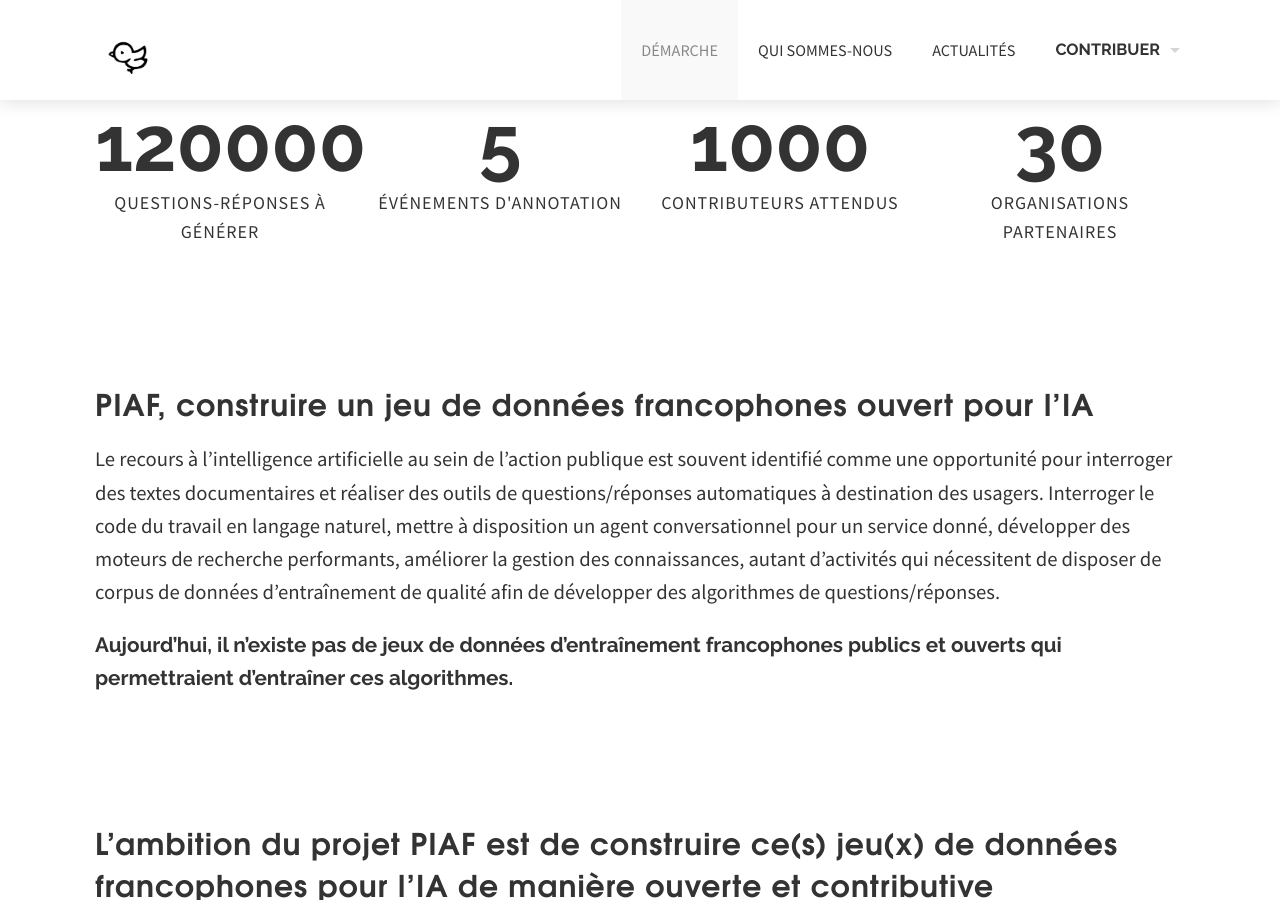
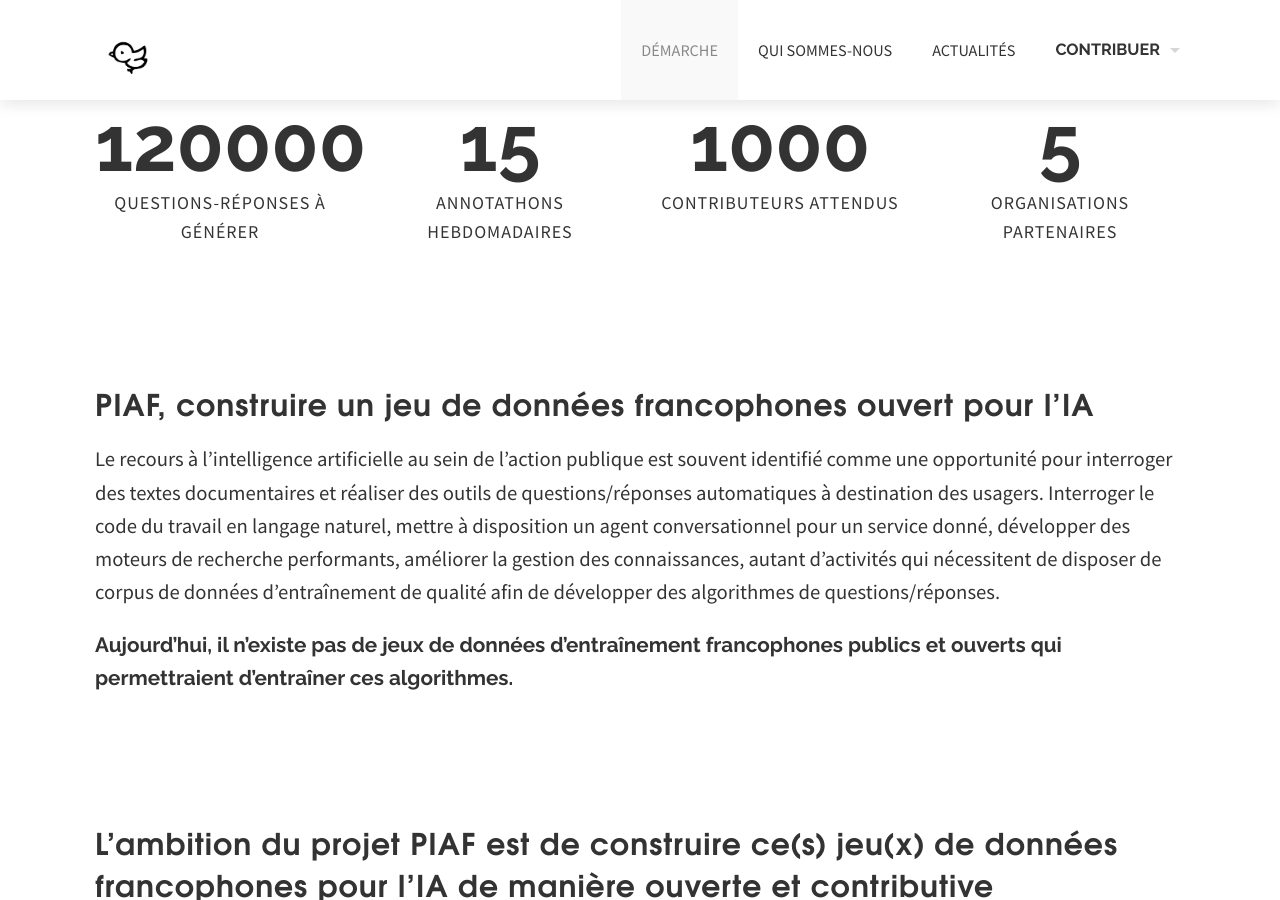
Before and after one commit to etalab/piaf-site, a Jekyll site: the page built from presentation.html, in a window 1280 px wide and 900 px high. Built offline with Jekyll 4.4.1, drawn with Linux system fonts in a browser that asks for light colours; nearby versions of some CDN libraries; some web fonts are replaced; library files that are not in the unit come from our copies.

Commit message:
Update presentation.html
Change le bandeau des chiffres.

```diff
--- a/presentation.html
+++ b/presentation.html
@@ -6,13 +6,13 @@ key_figures:
     amount: 120000
     description: "questions-réponses à générer"
   -
-    amount: 5
-    description: "événements d'annotation"
+    amount: 15
+    description: "annotathons hebdomadaires"
   -
     amount: 1000
     description: "contributeurs attendus"
   -
-    amount: 30
+    amount: 5
     description: "organisations partenaires"
 ---
 
```
